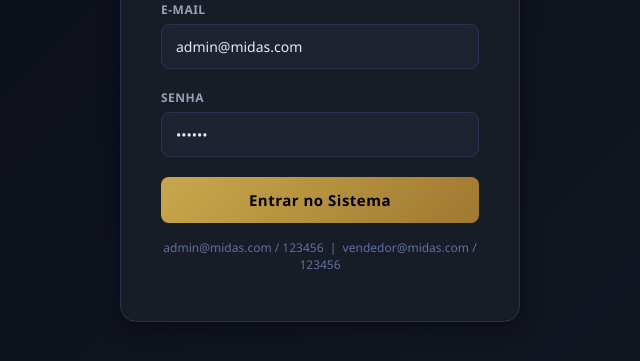
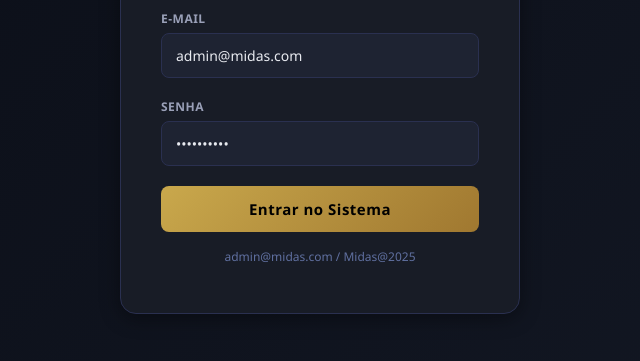
Before and after one commit to lucasgpmidas-crypto/sistema-midas-vendas-, a website: page public/index.html in a window 1280 px wide. Shown: the part 343-704 px from the top of the page, without its empty margins (320-960 px from the left). Drawn offline with nearby package versions, Linux system fonts and the light colour scheme.

Commit message:
fix: corrigir senha padrao no formulario de login
Co-Authored-By: Claude Sonnet 4.6 <noreply@anthropic.com>

```diff
--- a/public/index.html
+++ b/public/index.html
@@ -266,10 +266,10 @@ nav{flex:1;overflow-y:auto;overflow-x:hidden;padding:8px 0}
     </div>
     <div class="login-field">
       <label>Senha</label>
-      <input type="password" id="l-senha" placeholder="••••••••" value="123456">
+      <input type="password" id="l-senha" placeholder="••••••••" value="Midas@2025">
     </div>
     <button class="btn-login" onclick="doLogin()">Entrar no Sistema</button>
-    <div class="login-hint">admin@midas.com / 123456 &nbsp;|&nbsp; vendedor@midas.com / 123456</div>
+    <div class="login-hint">admin@midas.com / Midas@2025</div>
   </div>
 </div>
 
```
